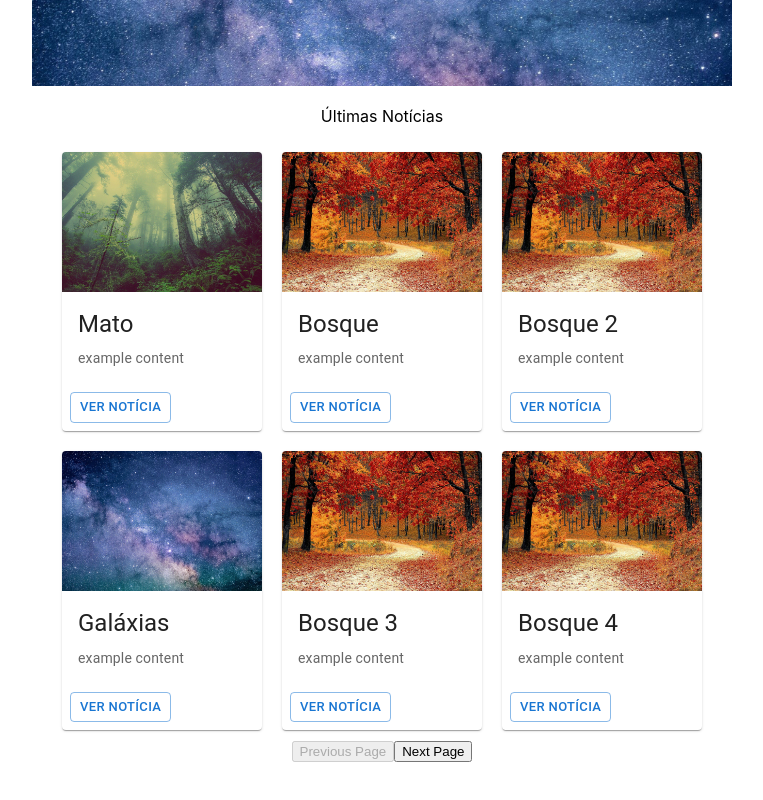
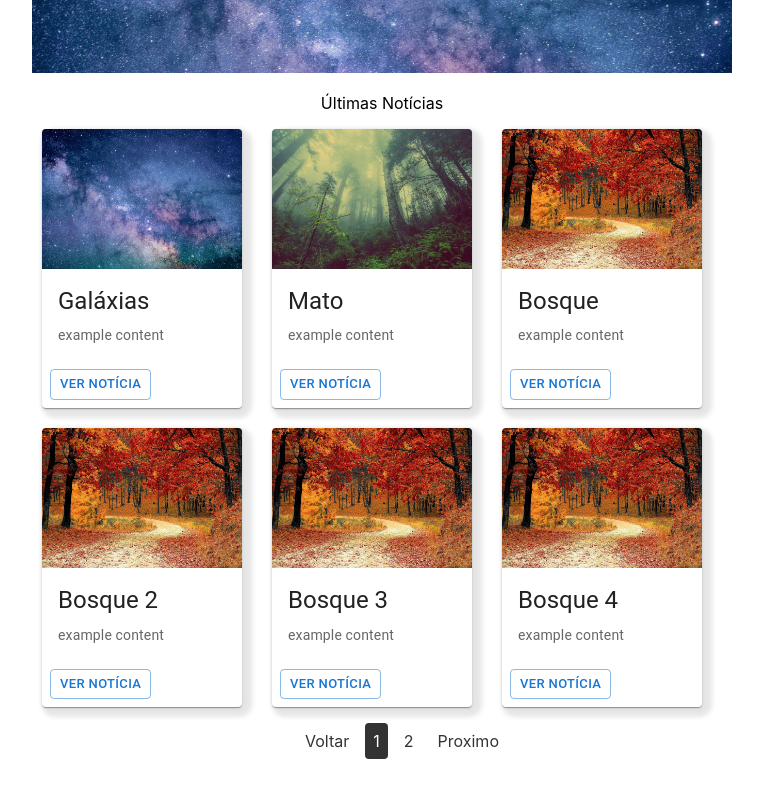
Before and after one commit to guilhermefernandesk/contador, a React (Create React App) app: page /noticias in a window 1280 px wide. Shown: the whole page, without its empty margins (258-1021 px from the left). Built offline with nearby package versions, Linux system fonts and the light colour scheme.

Commit message:
pagination

```diff
--- a/package.json
+++ b/package.json
@@ -15,6 +15,7 @@
     "react": "^18.2.0",
     "react-bootstrap": "^2.7.4",
     "react-dom": "^18.2.0",
+    "react-paginate": "^8.2.0",
     "react-responsive-carousel": "^3.2.23",
     "react-router-dom": "^5.3.4",
     "react-scripts": "5.0.1",
--- a/src/Pages/Noticias.jsx
+++ b/src/Pages/Noticias.jsx
@@ -1,3 +1,4 @@
+//npm install react-paginate
 import React from "react";
 import { useState } from 'react';
 
@@ -10,18 +11,38 @@ import Cards from "../components/Cards";
 
 import galaxia from '../assets/img/1.jpg'
 
+import ReactPaginate from 'react-paginate';
+
+
+
 function Noticias() {
     data.sort((a, b) => b.date - a.date);
 
-    const [paginaAtual, setpaginaAtual] = useState(1);
+    const [paginaAtual, setpaginaAtual] = useState(0);
 
     const CardsPorPagina = 6;
-    const indexUltimoCard = paginaAtual * CardsPorPagina;
+    const indexUltimoCard = (paginaAtual + 1) * CardsPorPagina;
     const indexPrimeiroCard = indexUltimoCard - CardsPorPagina;
     const currentCards = data.slice(indexPrimeiroCard, indexUltimoCard);
 
-    const nextPage = () => setpaginaAtual(paginaAtual + 1);
-    const prevPage = () => setpaginaAtual(paginaAtual - 1);
+
+    const MostraCards = currentCards.map(cards => (
+        <Cards key={cards.id} cards={cards} />
+    ));
+
+    // const MostraNoticiaDestaque = currentCards.map(cards => (
+    //     <div key={cards.id}>
+    //         <img className="conteiner conteiner-cover" alt="destaque" src={cards.image} />
+    //     </div>
+    // ));
+
+    const handlePageChange = ({ selected }) => {
+        setpaginaAtual(selected);
+    };
+    const pageCount = Math.ceil(data.length / CardsPorPagina);
+
+
+
 
     return (
         <div className="App">
@@ -29,20 +50,22 @@ function Noticias() {
             <h3> Notícias</h3>
             <div>
                 <img className="conteiner conteiner-cover" alt="destaque" src={galaxia} />
+                {/* {MostraNoticiaDestaque} */}
             </div>
             <p> Últimas Notícias</p>
             <div class="grid-container">
-                {currentCards.map(cards => (
-                    <Cards key={cards.id} cards={cards} />
-                ))}
+                {MostraCards}
             </div>
             <div>
-                <button onClick={prevPage} disabled={paginaAtual === 1}>
-                    Previous Page
-                </button>
-                <button onClick={nextPage} disabled={indexUltimoCard >= data.length}>
-                    Next Page
-                </button>
+                <ReactPaginate
+                    previousLabel={'Voltar'}
+                    nextLabel={'Proximo'}
+                    breakLabel={'...'}
+                    pageCount={pageCount}
+                    onPageChange={handlePageChange}
+                    containerClassName={'pagination'}
+                    activeClassName={'active'}
+                />
             </div>
         </div>
     );
--- a/src/components/Cards.css
+++ b/src/components/Cards.css
@@ -1,10 +1,14 @@
 .grid-container {
     display: grid;
     grid-template-columns: repeat(3, auto);
+    row-gap: 20px;
+    column-gap: 10px;
+
 }
 
 .grid-item {
-    padding: 10px;
+    box-shadow: 5px 5px 5px 5px rgba(0, 0, 0, 0.1);
+    border-radius: 8px;
 }
 
 @media only screen and (max-width: 600px) {
--- a/src/components/Cards.jsx
+++ b/src/components/Cards.jsx
@@ -14,10 +14,12 @@ import Button from '@mui/material/Button';
 import Typography from '@mui/material/Typography';
 
 
+
+
 const Cards = ({ cards }) => (
     <div class="grid-container" key={cards.id}>
         <div class="grid-item">
-            <Card sx={{ maxWidth: 200 }}>
+            <Card sx={{ maxWidth: 200}}>
                 <CardMedia
                     component="img"
                     alt="galaxia"
--- a/src/dataNews/data.jsx
+++ b/src/dataNews/data.jsx
@@ -8,28 +8,28 @@ import bosque from '../assets/img/3.jpg'
       title: "Galáxias",
       content: "example content",
       image: galaxia,
-      date: new Date('2023-04-26')
+      date: new Date('2023-04-27')
     },
     {
       id: 2,
       title: "Mato",
       content: "example content",
       image: mato,
-      date: new Date('2023-04-27')
+      date: new Date('2023-04-26')
     },
     {
       id: 3,
       title: "Bosque",
       content: "example content",
       image: bosque,
-      date: new Date('2023-04-27')
+      date: new Date('2023-04-26')
     },
     {
       id: 4,
       title: "Bosque 2",
       content: "example content",
       image: bosque,
-      date: new Date('2023-04-27')
+      date: new Date('2023-04-26')
     },
     {
       id: 5,
```
Also changed, not shown: 1 other file (tests, documents, lock files or other folders).
